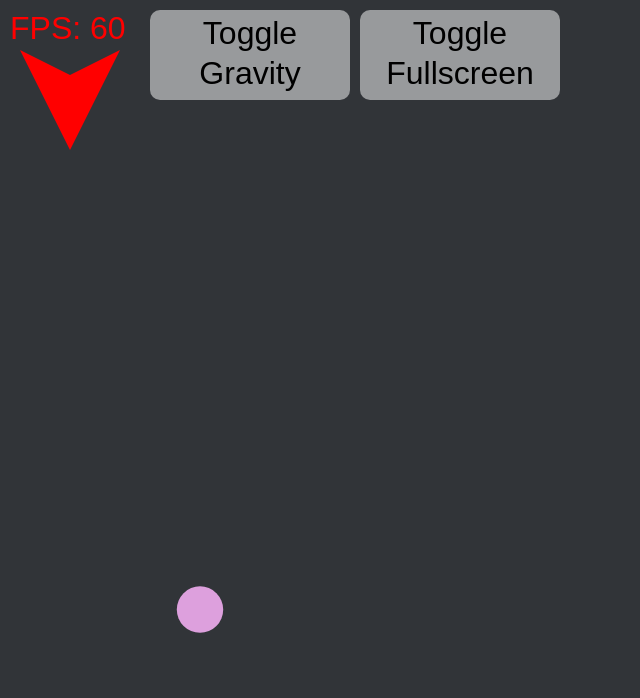
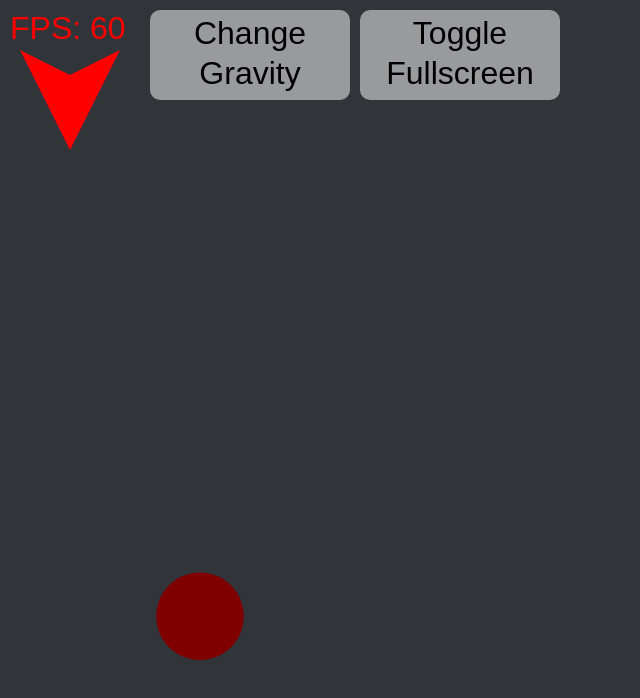
Before and after one commit to brennier/javascript-projects, a plain HTML site: page multiple_ball_simulation.html in a window 1280 px wide. Shown: the whole page, without its empty margins (0-640 px from the left). Drawn offline with Linux system fonts and the light colour scheme.

Commit message:
Make particle colors less random

```diff
--- a/multiple_ball_simulation.html
+++ b/multiple_ball_simulation.html
@@ -78,16 +78,18 @@ class Vector {
 
 class Particle {
     static particle_colors = ['Beige', 'DarkCyan', 'DarkOrange', 'Aqua', 'Chartreuse', 'Maroon', 'Plum', 'Salmon'];
+    static current_color = Math.floor(Math.random() * Particle.particle_colors.length);
 
     constructor(x_pos, y_pos) {
         this.pos = new Vector(x_pos, y_pos);
         this.vel = new Vector(0, 0);
-        this.color = Particle.particle_colors[Math.floor(Math.random() * Particle.particle_colors.length)];
+        this.color = Particle.particle_colors[Particle.current_color];
+        Particle.current_color++;
+        Particle.current_color %= Particle.particle_colors.length;
         this.size = Math.random() * 40 + 10;
     }
 
-    draw() {
-        const ctx = canvas.getContext("2d");
+    draw(ctx) {
         ctx.beginPath();
         ctx.arc(this.pos.x, this.pos.y, this.size, 0, 2 * Math.PI);
         ctx.fillStyle = this.color;
@@ -157,7 +159,7 @@ function draw(fps) {
     ctx.clearRect(0, 0, canvas.width, canvas.height);
 
     // Draw the balls
-    for (var i = 0; i < num_of_particles; i++) { particles[i].draw(); }
+    for (var i = 0; i < num_of_particles; i++) { particles[i].draw(ctx); }
 
     // Draw the arrow indicating the direction of gravity
     ctx.save();
@@ -189,7 +191,7 @@ function draw(fps) {
     ctx.fillStyle = "black";
     ctx.textAlign = "center";
     ctx.textBaseline = "middle";
-    ctx.fillText("Toggle", 250, 35);
+    ctx.fillText("Change", 250, 35);
     ctx.fillText("Gravity", 250, 75);
 
     // Draw change fullscreen button
```
